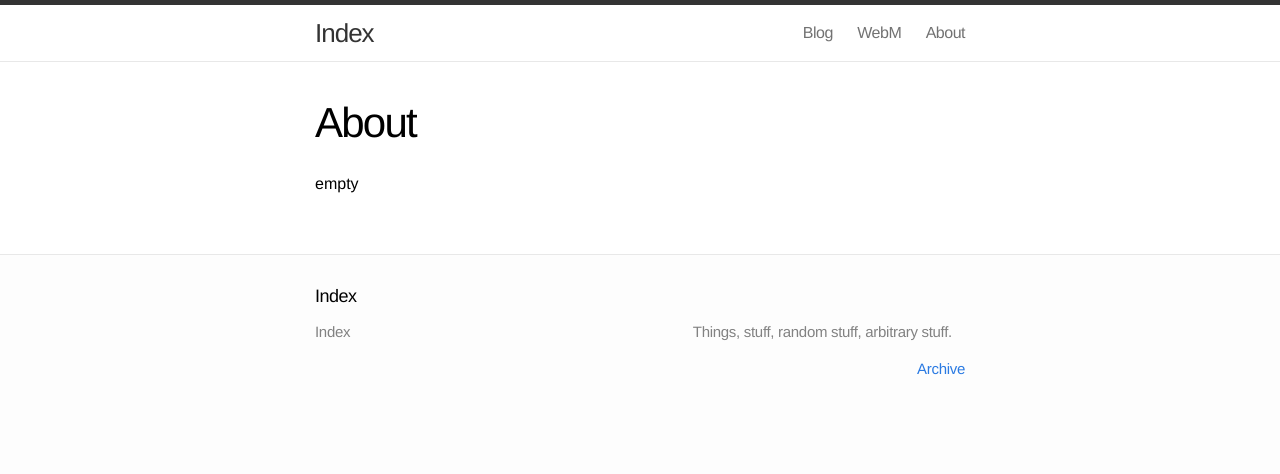
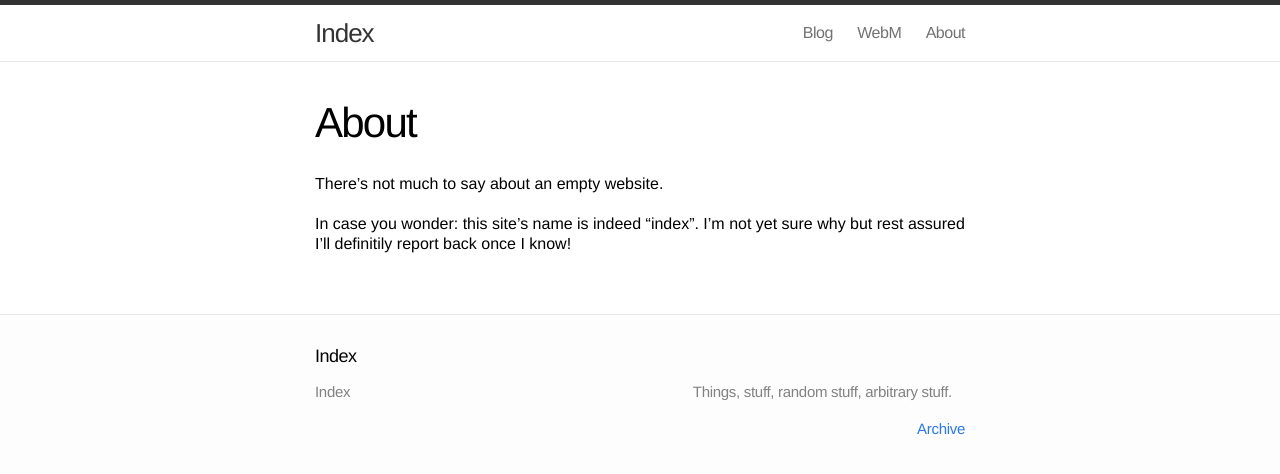
Before and after one commit to Argon-/website, a Jekyll site: the page built from about.md, in a window 1280 px wide. Shown: the top 474 px of the page. Built offline with Jekyll 4.4.1, drawn with Linux system fonts in a browser that asks for light colours; some web fonts are replaced.

Commit message:
index/about: add some text

```diff
--- a/about.md
+++ b/about.md
@@ -4,12 +4,7 @@ title: About
 permalink: /about/
 ---
 
-empty
+There's not much to say about an empty website.
 
-<!---
-This is the base Jekyll theme. You can find out more info about customizing your Jekyll theme, as well as basic Jekyll usage documentation at [jekyllrb.com](http://jekyllrb.com/)
-
-You can find the source code for the Jekyll new theme at: [github.com/jglovier/jekyll-new](https://github.com/jglovier/jekyll-new)
-
-You can find the source code for Jekyll at [github.com/jekyll/jekyll](https://github.com/jekyll/jekyll)
--->
+In case you wonder: this site's name is indeed "index".
+I'm not yet sure why but rest assured I'll definitily report back once I know!
--- a/index.html
+++ b/index.html
@@ -12,6 +12,8 @@ layout: default
 
   <article class="post-content">
     <p>Hiho.</p>
+    <p>This is supposed to be an entry page. There's nothing to see though.</p>
+    <p>Goodbye.</p>
   </article>
 
 </div>
```
